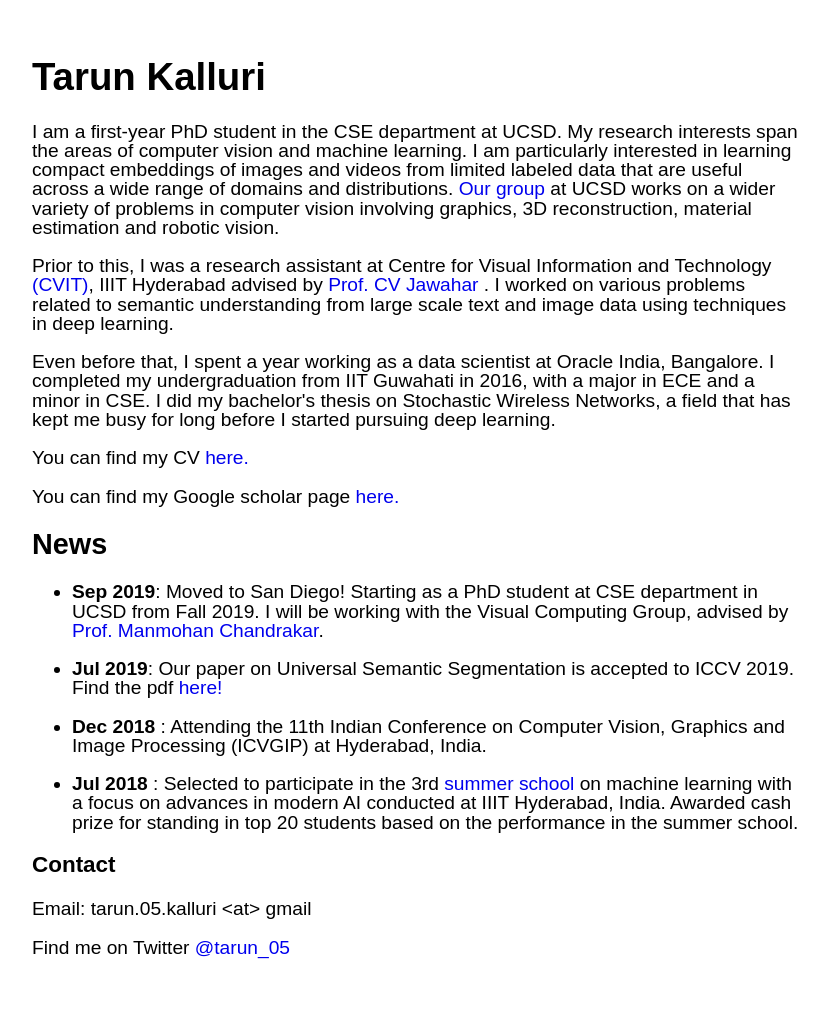
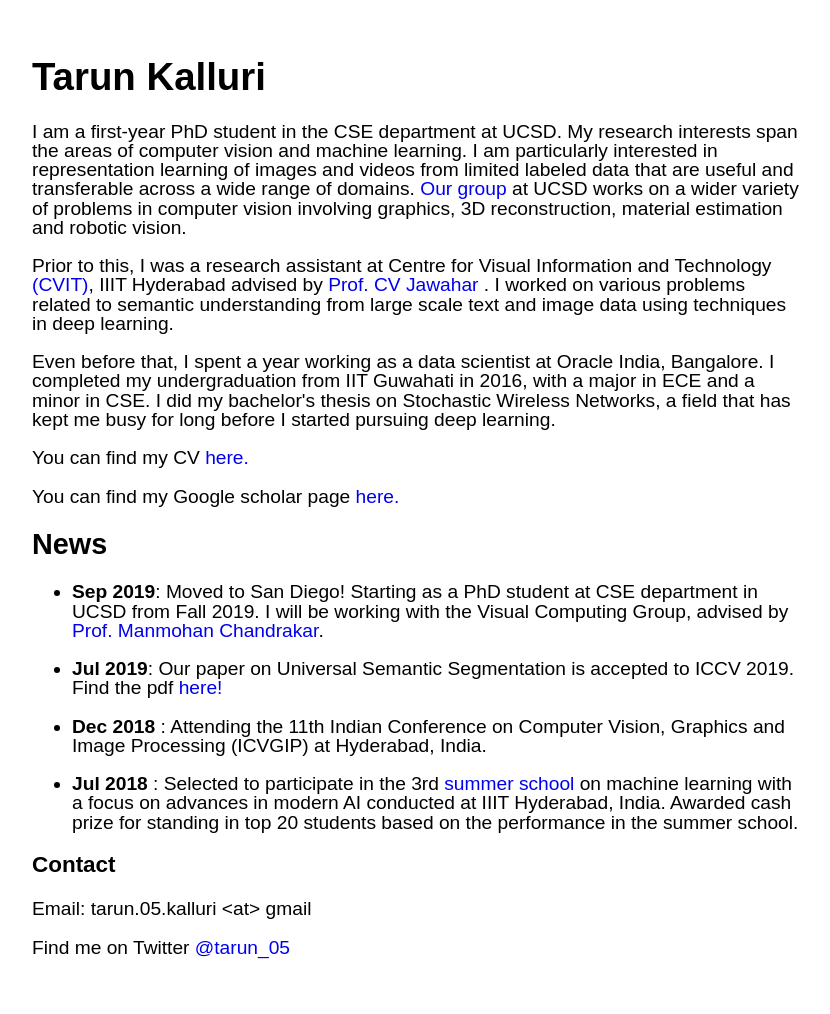
Before and after one commit to tarun005/tarun005.github.io, a Jekyll site: the page index.html, which Jekyll copies as it is, in a window 1280 px wide. Shown: the whole page, without its empty margins (224-1054 px from the left). Built offline with Jekyll 4.4.1, drawn with Linux system fonts in a browser that asks for light colours.

```diff
--- a/index.html
+++ b/index.html
@@ -22,7 +22,7 @@
 <!-- <p> 4150, Computer Science Building </p> -->
 
 
-<p> I am a first-year PhD student in the CSE department at UCSD. My research interests span the areas of computer vision and machine learning. I am particularly interested in learning compact embeddings of images and videos from limited labeled data that are useful across a wide range of domains and distributions.
+<p> I am a first-year PhD student in the CSE department at UCSD. My research interests span the areas of computer vision and machine learning. I am particularly interested in representation learning of images and videos from limited labeled data that are useful and transferable across a wide range of domains.
 <a href="http://jacobsschool.ucsd.edu/visualcomputing/" target="_blank">Our group</a> at UCSD works on a wider variety of problems in computer vision involving graphics, 3D reconstruction, material estimation and robotic vision. </p>
 <!-- </div>/.blurb -->
 
```
